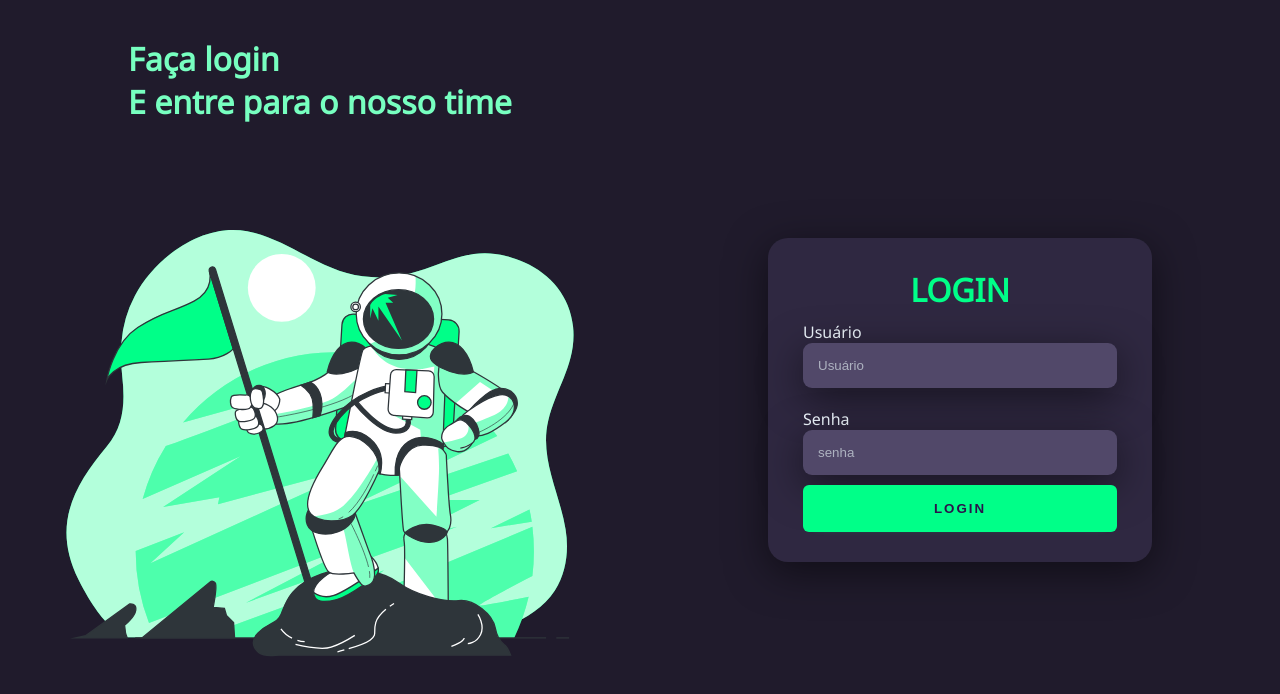
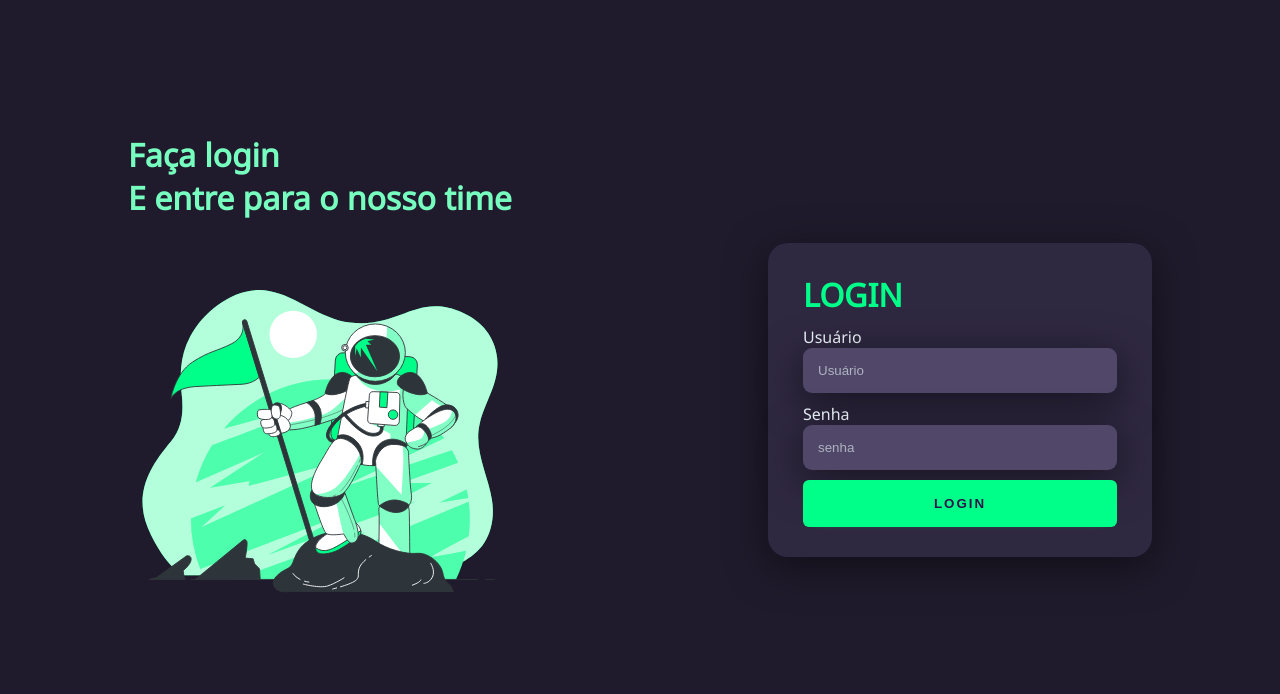
Before and after one commit to LemosKD/Login-Page, a plain HTML site: page index.html in a window 1280 px wide. Drawn offline with Linux system fonts and the light colour scheme.

Commit message:
style pt4

```diff
--- a/Style.css
+++ b/Style.css
@@ -32,7 +32,16 @@ body{
 }
 
 .left-login > h1 {
+  /* font-size: 3vw; */
   color: #77ffc0;
+}
+
+.left-ltitle{
+  color: red;
+}
+
+.left-login-img{
+  width: 35vw;
 }
 
 .right-login {
@@ -46,7 +55,7 @@ body{
 .card-login {
   /* box-sizing: border-box; */
   width: 60%;
-  display: flex;
+  /* display: flex; */
   justify-content: center;
   align-items: center;
   flex-direction: column;
--- a/index.html
+++ b/index.html
@@ -10,9 +10,9 @@
 <body>
   <div class="main-login">
     <div class="left-login">
-      <h1>Faça login<br>E entre para o nosso time </h1>
+      <h1 class="left-title">Faça login<br>E entre para o nosso time </h1>
       <!-- <h1>outro</h1> -->
-       <img src="astronaut-animate.svg" alt="">
+       <img src="astronaut-animate.svg" alt="" class="left-login-img">
     </div>
     <div class="right-login">
       <div class="card-login">
```
